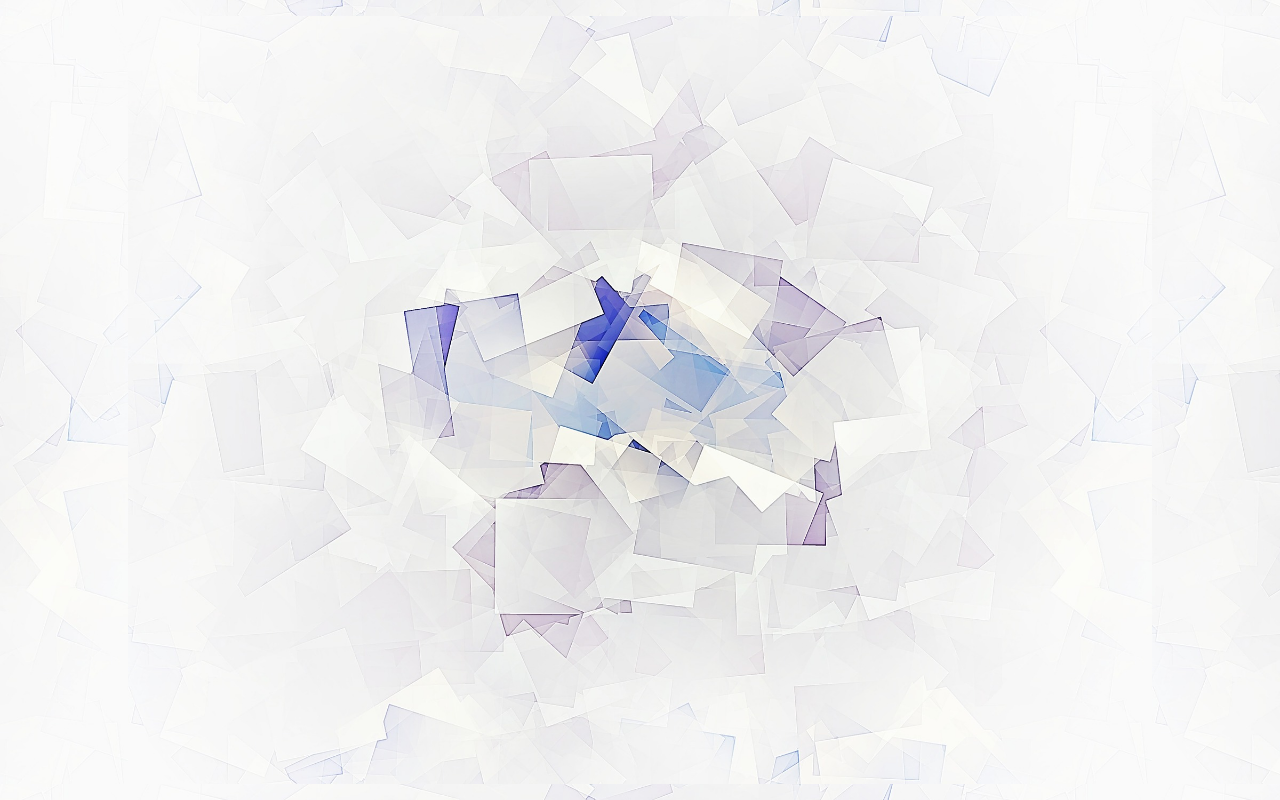
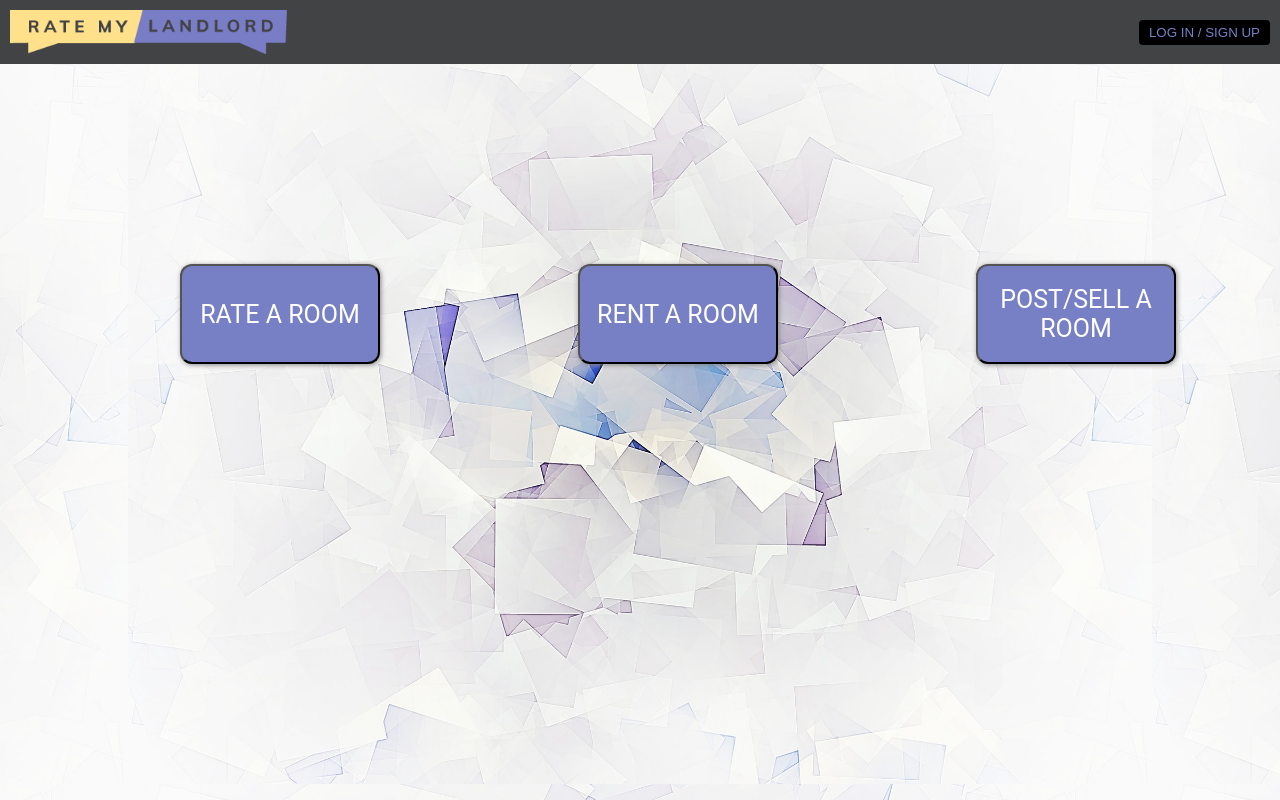
Before and after one commit to Enny15/ratemylandlord, a React (Create React App) app: page / in a window 1280 px wide. Built offline with nearby package versions, Linux system fonts and the light colour scheme.

Commit message:
Added the homepage buttons

```diff
--- a/src/App.css
+++ b/src/App.css
@@ -8,16 +8,29 @@
 
 }
 
-.App-header {
-  height: 150px;
-  padding: 20px;
-  color: black;
+.btn {
+  margin: 200px;
+  box-shadow: 1px 1px 5px #888888;
+  top: 50%;
+  background-color: #7880c5;
+  border-radius: 12px;
 }
 
-.App-title {
-  font-size: 1.5em;
+.button-div {
+  display: flex; /* or inline-flex */
+  height: 500px;
 }
 
-.App-intro {
-  font-size: large;
+.btn-item{
+  width: 200px;  /* Or whatever */
+  height: 100px; /* Or whatever */
+  margin-left: 180px;  /* Magic! */
+  margin-right: 18px;
+  font-size: 25px;
+  font-family: Roboto;
+  color: white;
 }
+
+.btn:hover {
+  box-shadow: 0 5px #666;
+}
--- a/src/App.js
+++ b/src/App.js
@@ -1,12 +1,19 @@
 import React, { Component } from 'react';
-// import logo from './logo.svg';
+import logo from './logo.svg';
 import Header from './Components/HeaderComponent/HeaderComponent';
+import SearchBar from './Components/SearchBarComponent/SearchBar';
 import './App.css';
 
 class App extends Component {
   render() {
     return (
       <div className="App">
+        <Header />
+        <div className="button-div text-center">
+            <button type="button" className="btn btn-item">RATE A ROOM</button>
+            <button type="button" className="btn btn-item">RENT A ROOM</button>
+            <button type="button" className="btn btn-item">POST/SELL A ROOM</button>
+        </div>
       </div>
     );
   }
```
